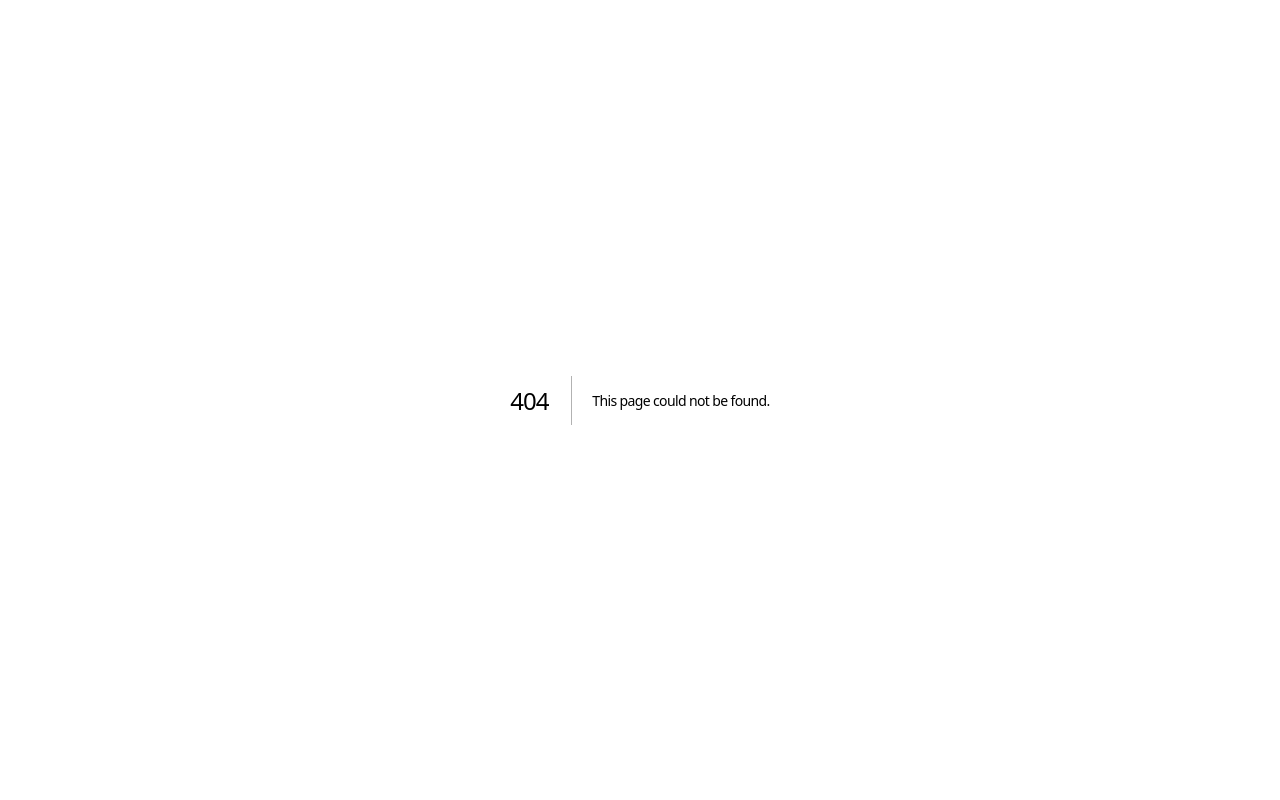
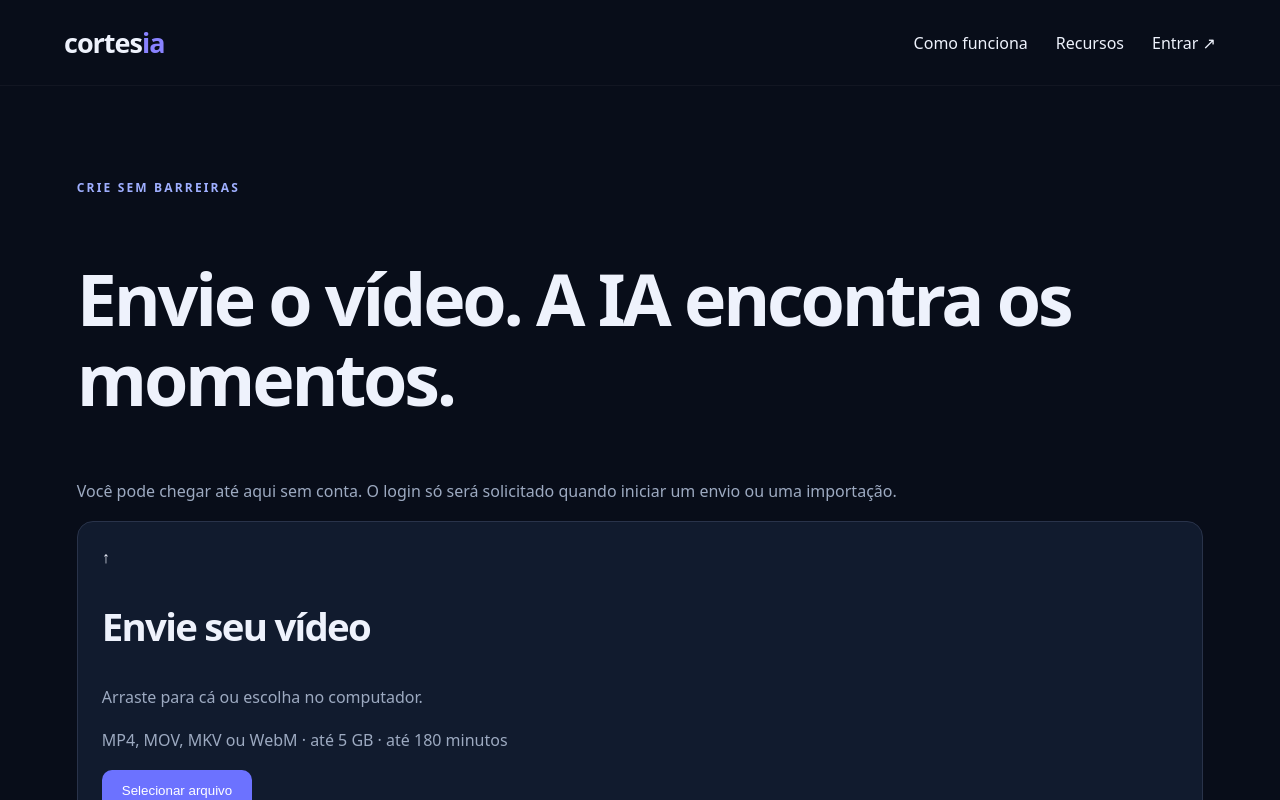
Before and after one commit to DiegoMatheusS/CortesIA, a Next.js app in the folder cortes-ia-web/: page /criar in a window 1280 px wide. Before the commit this address had no page. Shown: the top 800 px of the page. Built offline with nearby package versions, Linux system fonts and the light colour scheme.

Commit message:
feat(web): add public create route

```diff
--- /dev/null
+++ b/cortes-ia-web/src/app/criar/page.tsx
@@ -0,0 +1,26 @@
+import type {Metadata} from 'next';
+import Link from 'next/link';
+import CreateStudio from '@/components/CreateStudio';
+
+export const metadata: Metadata = {
+  title: 'Criar cortes — Cortes IA',
+  description: 'Envie um vídeo ou importe do YouTube e transforme conteúdo longo em cortes.',
+};
+
+export default function CreatePage() {
+  return (
+    <>
+      <nav>
+        <Link className="brand" href="/">cortes<span>ia</span></Link>
+        <div>
+          <Link href="/#como">Como funciona</Link>
+          <Link href="/#recursos">Recursos</Link>
+          <Link href="/login">Entrar ↗</Link>
+        </div>
+      </nav>
+      <main className="create-page">
+        <CreateStudio />
+      </main>
+    </>
+  );
+}
```
